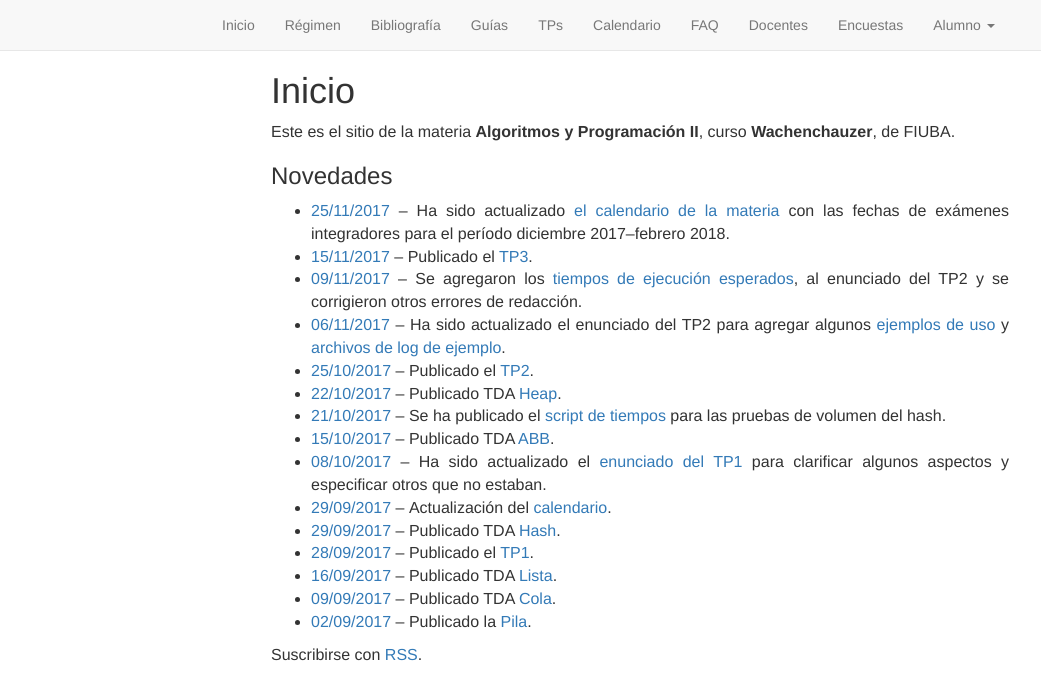
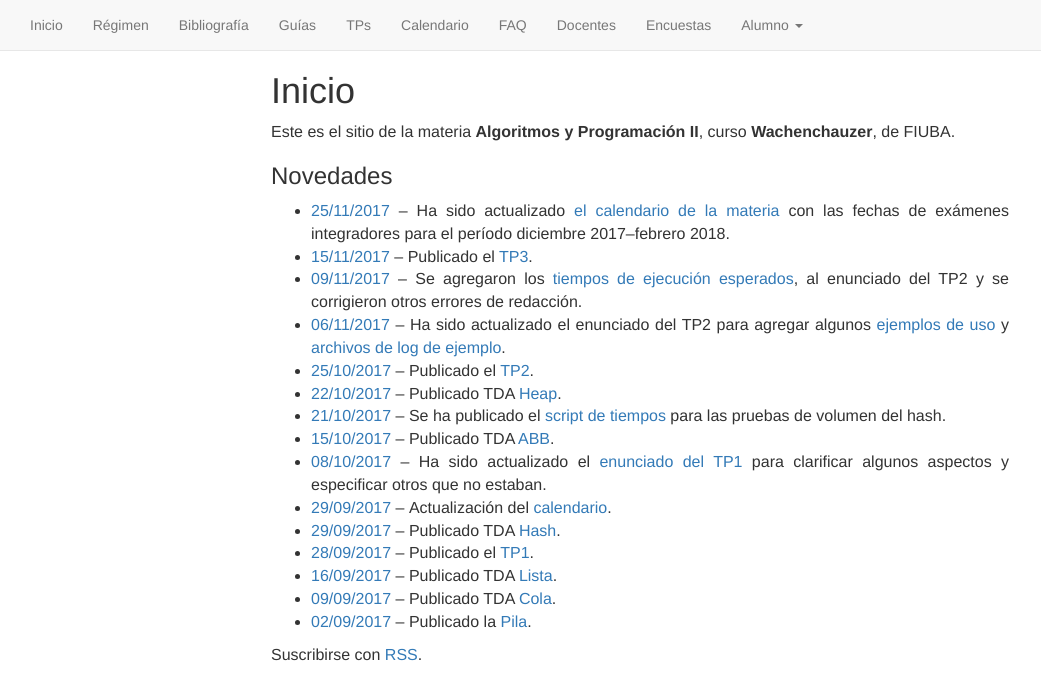
Before and after one commit to algoritmos-rw/algoritmos, a Jekyll site: the page built from static/00_index.md, in a window 1280 px wide. Shown: the top 700 px of the page, without its empty margins (0-1041 px from the left). Built offline with Jekyll 4.4.1, drawn with Linux system fonts in a browser that asks for light colours; our own code applies the rules of GitHub Pages for plain Markdown files.

Commit message:
Revierto el header a master por confusion de branches

```diff
--- a/_includes/header.html
+++ b/_includes/header.html
@@ -1,7 +1,7 @@
 <header class="site-header" role="banner">
 
     <nav class="navbar navbar-default navbar-static-top">
-      <div class="container-fluid" style="margin-left: 15%">
+      <div class="container-fluid">
         <div class="navbar-header">
           <button type="button" class="navbar-toggle collapsed" data-toggle="collapse" data-target="#navbar-collapse" aria-expanded="false" aria-controls="navbar">
             <span class="sr-only">Navegación</span>
```
